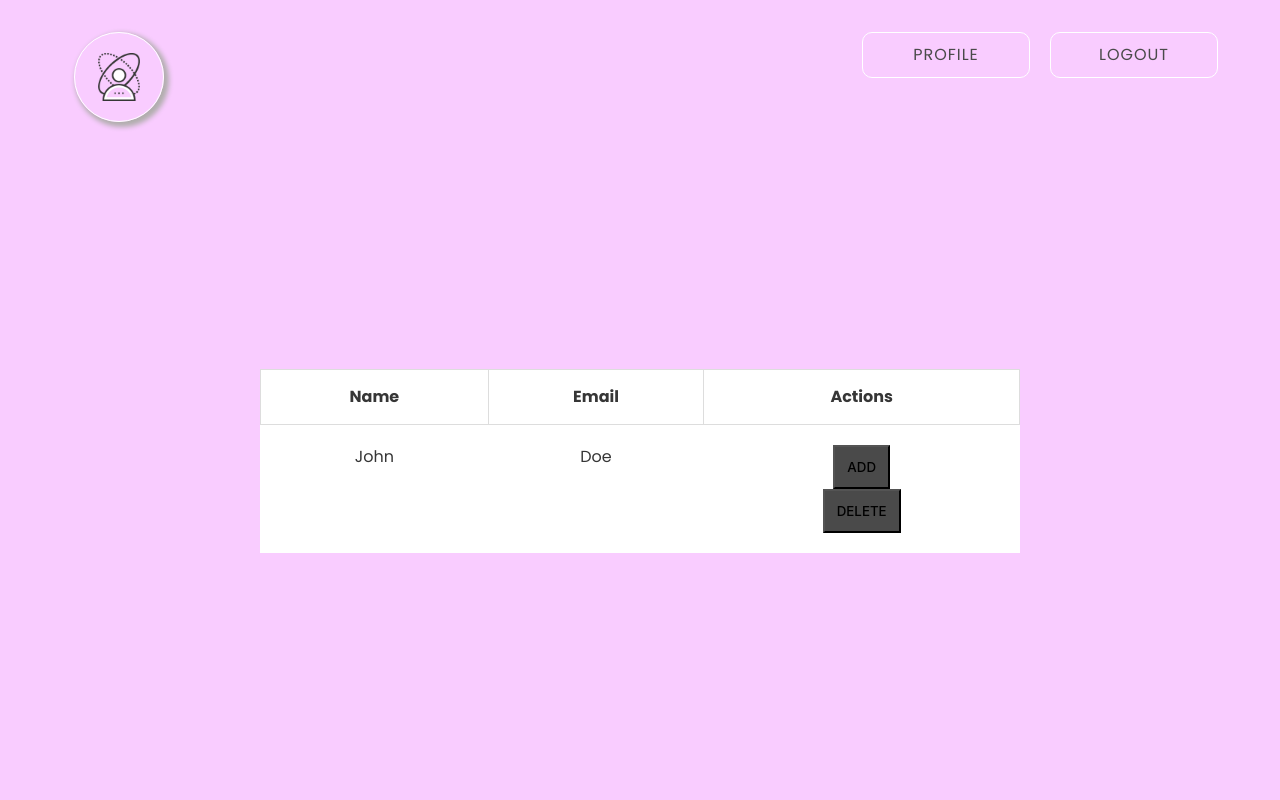
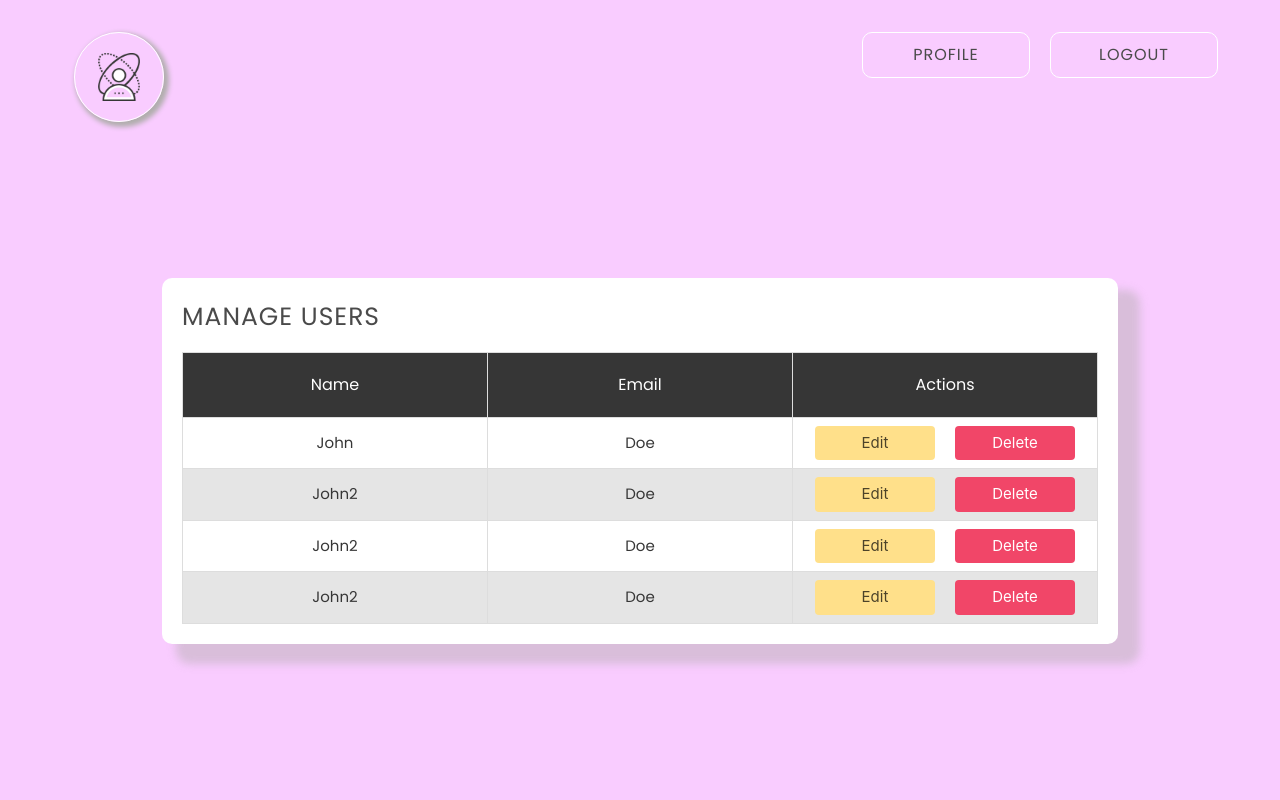
Before and after one commit to EiraMoj13/_webapp-userspace, a Flask app: page /manage-users in a window 1280 px wide. Run offline with Flask 3, Linux system fonts and the light colour scheme; the visitor is signed in with stand-in values (Sample User, id 1); some libraries are stand-ins or nearby versions.

Commit message:
manage-user

```diff
--- a/static/custom.css
+++ b/static/custom.css
@@ -162,7 +162,7 @@ h4 {
   display: block;
   color: #363636;
 }
-button {
+.form-right button {
   background-color: #4a4a4a !important;
 }
 .form-right {
@@ -184,13 +184,13 @@ button {
   height: 0px;
   font-size: 14px;
 }
-button{
+.form-right button{
   text-transform: uppercase;
   font-weight: 500;
   height: auto !important;
   padding: 12px !important;
 }
-button:hover {
+.form-right button:hover {
   box-shadow: -1px 0px 6px 2px #898989;
 }
 .sign-up {
@@ -204,11 +204,56 @@ button:hover {
 .table-fullwidth {
   width: 100%;
 }
+.table-wrapper {
+  background-color: #fff;
+  padding: 30px 20px;
+  border-radius: 10px;
+  box-shadow: 18px 16px 8px 4px #b1aeae73;
+}
 thead th {
   text-align: center !important;
-  padding: 15px 10px !important;
+  padding: 20px 10px !important;
   border: 1px solid #dddddd !important;
+  background-color: #363636;
+  color: #fff !important;
+  font-weight: 400;
+}
+thead{
+  border:1px solid #dddddd !important;
 }
 td {
-  padding: 20px 10px !important;
+  padding: 8px 10px !important;
+  width:33.3%;
+  border:1px solid #dddddd !important;
+  font-size: 15px;
+  vertical-align:middle !important;
 }
+.table-striped>tbody>tr:nth-of-type(even)>* {
+  background-color:#afafaf52;
+}
+.table-wrapper {
+  background-color: #fff;
+  padding: 20px 20px;
+}
+.table-wrapper h2 {
+  font-weight: 400;
+  text-transform: uppercase;
+  letter-spacing: 1px;
+  margin: 0px;
+  font-size: 25px;
+  text-align: left;
+  margin-bottom: 1rem;
+}
+.action-btns {
+  display: flex;
+  justify-content: center;
+}
+.action-btn-wrapper {
+  margin: 0px 10px;
+}
+.action-btn-wrapper button {
+  width: 120px;
+  padding: 5px 30px;
+  font-size: 15px;
+  height: auto;
+}
--- a/templates/manage-users.html
+++ b/templates/manage-users.html
@@ -2,8 +2,10 @@
 
 {% block content %}
 <div class="columns is-centered">
-    <div class="column is-8">
-        <table class="table table-fullwidth">
+    <div class="column is-10">
+        <div class="table-wrapper">
+            <h2>Manage Users</h2>
+            <table class="table table-fullwidth table-striped">
                 <thead>
                     <th>Name</th>
                     <th>Email</th>
@@ -16,10 +18,52 @@
                         <td>
                             <div class="action-btns">
                                 <div class="action-btn-wrapper">
-                                <button type="button" class="addBtn">Add</button>
+                                    <button class="button is-warning addBtn">Edit</button>
                                 </div>
                                 <div class="action-btn-wrapper">
-                                <button type="button" class="deleteBtn">Delete</button>
+                                    <button class="button is-danger deleteBtn">Delete</button>
+                                </div>
+                            </div>
+                        </td>
+                    </tr>
+                    <tr>
+                        <td>John2</td>
+                        <td>Doe</td>
+                        <td>
+                            <div class="action-btns">
+                                <div class="action-btn-wrapper">
+                                    <button class="button is-warning addBtn">Edit</button>
+                                </div>
+                                <div class="action-btn-wrapper">
+                                    <button class="button is-danger deleteBtn">Delete</button>
+                                </div>
+                            </div>
+                        </td>
+                    </tr>
+                    <tr>
+                        <td>John2</td>
+                        <td>Doe</td>
+                        <td>
+                            <div class="action-btns">
+                                <div class="action-btn-wrapper">
+                                    <button class="button is-warning addBtn">Edit</button>
+                                </div>
+                                <div class="action-btn-wrapper">
+                                    <button class="button is-danger deleteBtn">Delete</button>
+                                </div>
+                            </div>
+                        </td>
+                    </tr>
+                    <tr>
+                        <td>John2</td>
+                        <td>Doe</td>
+                        <td>
+                            <div class="action-btns">
+                                <div class="action-btn-wrapper">
+                                    <button class="button is-warning addBtn">Edit</button>
+                                </div>
+                                <div class="action-btn-wrapper">
+                                    <button class="button is-danger deleteBtn">Delete</button>
                                 </div>
                             </div>
                         </td>
@@ -28,4 +72,5 @@
             </table>
         </div>
     </div>
+</div>
 {% endblock %}
```
Lines whose indentation alone changed are shown as unchanged.
